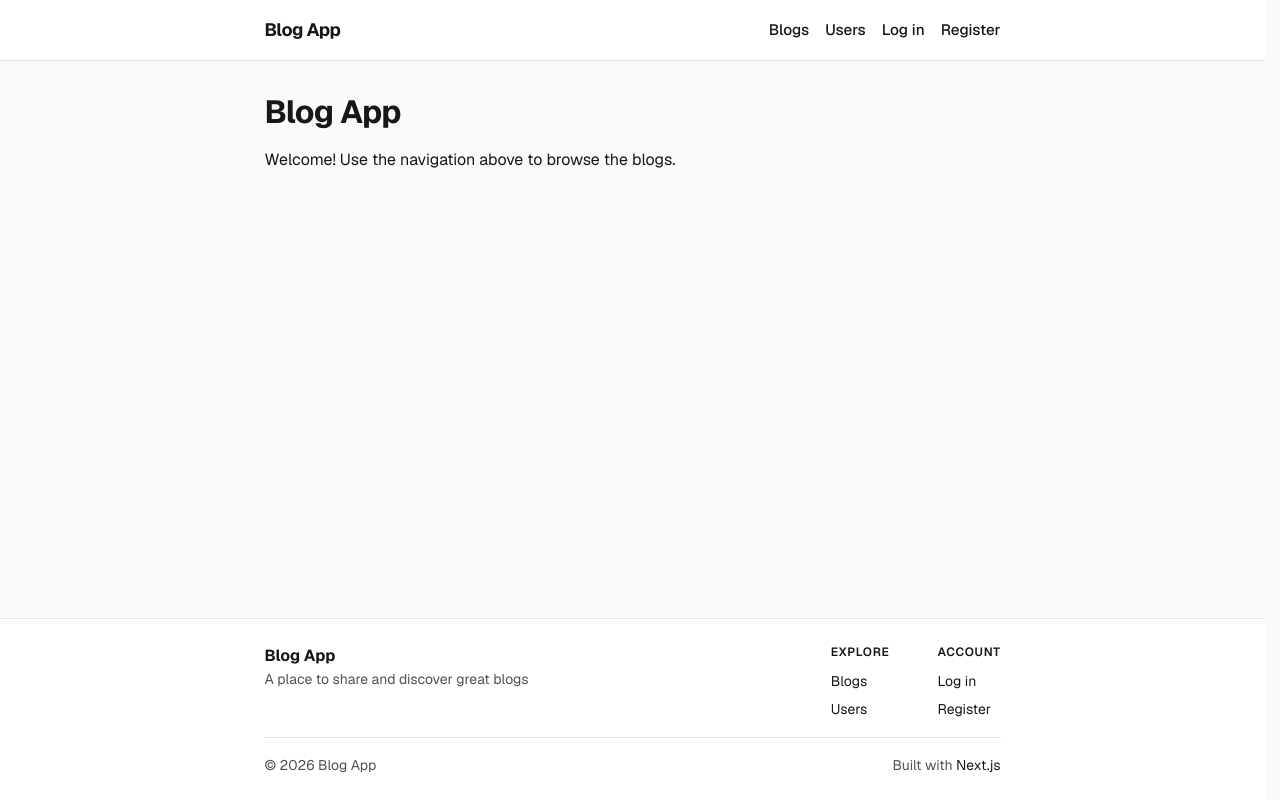
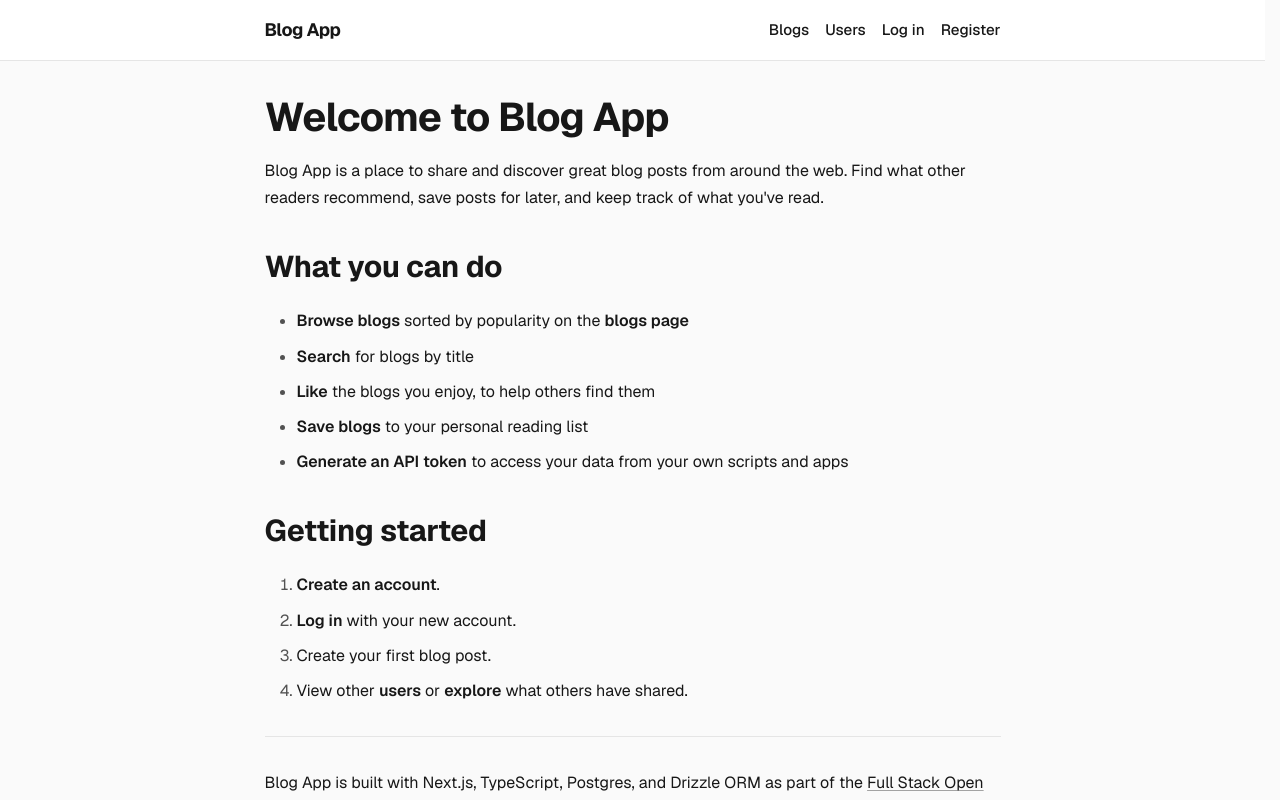
Before and after one commit to sjdumas/fso-blog-app, a Next.js app: page / in a window 1280 px wide. Shown: the top 800 px of the page. Built offline with nearby package versions, Linux system fonts and the light colour scheme; no server answers.

Commit message:
feat: add static homepage rendered from Markdown

```diff
--- a/app/globals.css
+++ b/app/globals.css
@@ -250,3 +250,74 @@
     cursor: not-allowed;
   }
 }
+
+@layer components {
+  .markdown > :first-child {
+    margin-top: 0;
+  }
+
+  .markdown h1 {
+    font-size: 2.5rem;
+    font-weight: 700;
+    letter-spacing: -0.02em;
+    line-height: 1.2;
+    margin: 1.5rem 0 1rem;
+  }
+
+  .markdown h2 {
+    font-size: 1.875rem;
+    font-weight: 700;
+    letter-spacing: -0.01em;
+    margin: 2rem 0 0.75rem;
+  }
+
+  .markdown h3 {
+    font-size: 1.5rem;
+    font-weight: 600;
+    margin: 1.5rem 0 0.5rem;
+  }
+
+  .markdown p {
+    margin: 1rem 0;
+    line-height: 1.7;
+  }
+
+  .markdown strong {
+    font-weight: 600;
+  }
+
+  .markdown ul,
+  .markdown ol {
+    display: block;
+    margin: 1rem 0;
+    padding-left: 2rem;
+    line-height: 1.7;
+  }
+
+  .markdown ul {
+    list-style-type: disc;
+  }
+
+  .markdown ol {
+    list-style-type: decimal;
+  }
+
+  .markdown li {
+    margin: 0.5rem 0;
+    padding: 0;
+    background: none;
+    border: 0;
+    border-radius: 0;
+    color: inherit;
+  }
+
+  .markdown li::marker {
+    color: var(--muted);
+  }
+
+  .markdown hr {
+    margin: 2rem 0;
+    border: 0;
+    border-top: 1px solid var(--border);
+  }
+}
--- /dev/null
+++ b/app/homepage.mdx
@@ -0,0 +1,22 @@
+# Welcome to Blog App
+
+Blog App is a place to share and discover great blog posts from around the web. Find what other readers recommend, save posts for later, and keep track of what you've read.
+
+## What you can do
+
+- **Browse blogs** sorted by popularity on the [blogs page](/blogs)
+- **Search** for blogs by title
+- **Like** the blogs you enjoy, to help others find them
+- **Save blogs** to your personal reading list
+- **Generate an API token** to access your data from your own scripts and apps
+
+## Getting started
+
+1. [Create an account](/register).
+2. [Log in](/login) with your new account.
+3. Create your first blog post.
+4. View other [users](/users) or [explore](/blogs) what others have shared.
+
+---
+
+Blog App is built with Next.js, TypeScript, Postgres, and Drizzle ORM as part of the [Full Stack Open](https://fullstackopen.com/en/) course.
--- a/app/page.tsx
+++ b/app/page.tsx
@@ -1,8 +1,9 @@
+import Homepage from "./homepage.mdx";
+
 export default function Home() {
   return (
-    <div>
-      <h1>Blog App</h1>
-      <p>Welcome! Use the navigation above to browse the blogs.</p>
+    <div className="markdown">
+      <Homepage />
     </div>
   );
 }
```
